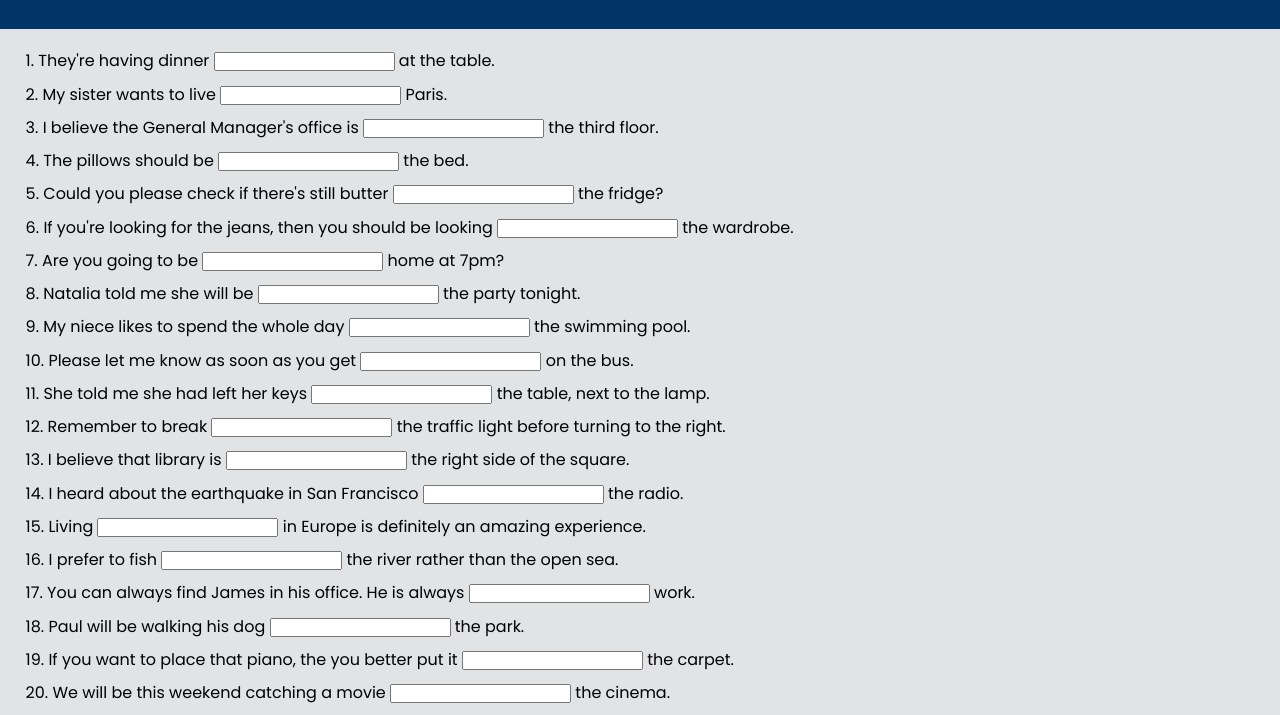
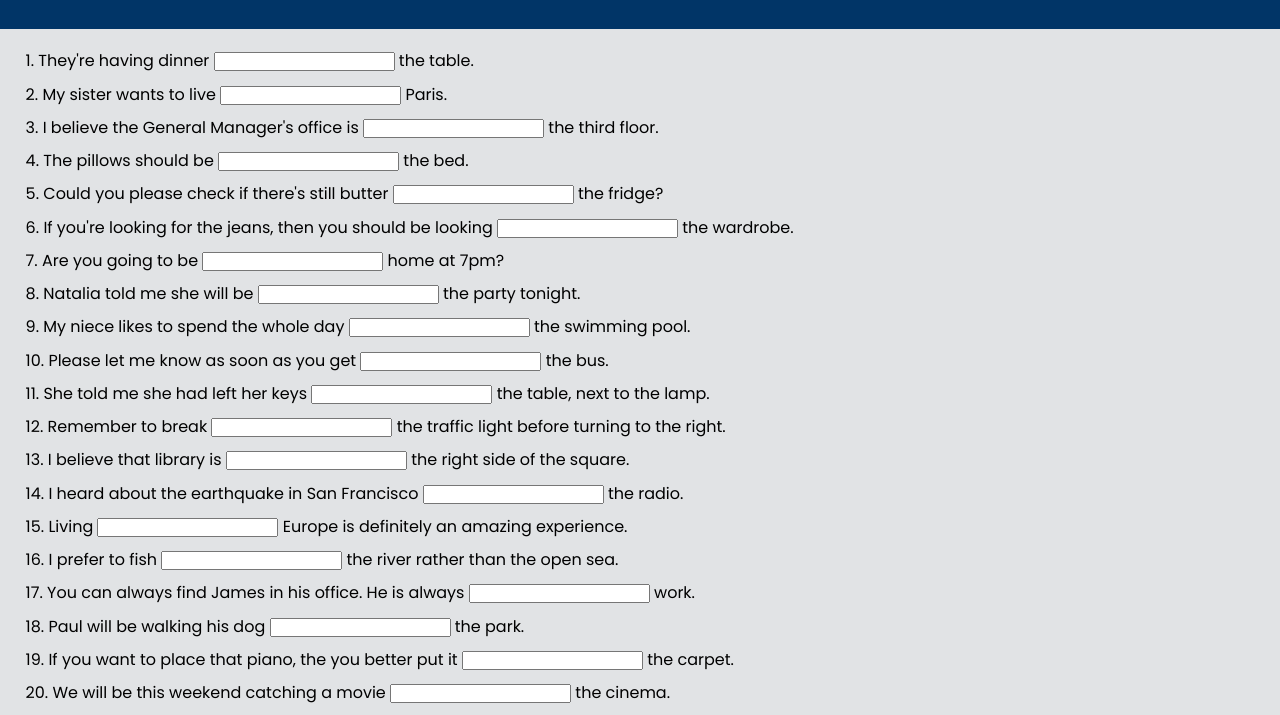
Before and after one commit to veeteefunk/prepositions_place, a plain HTML site: page index.html in a window 1280 px wide. Shown: the part 83-798 px from the top of the page. Drawn offline with Linux system fonts and the light colour scheme.

Commit message:
Add files via upload

```diff
--- a/index.html
+++ b/index.html
@@ -17,7 +17,7 @@
 
         <section>
             <!-- <h2>Prepositions of place</h2> -->
-            <p>1. They're having dinner <input type="text" id="fname" name="fname"> at the table.</p>
+            <p>1. They're having dinner <input type="text" id="fname" name="fname"> the table.</p>
             <p>2. My sister wants to live <input type="text" id="fname" name="fname"> Paris.</p>
             <p>3. I believe the General Manager's office is <input type="text" id="fname" name="fname"> the third floor.</p>
             <p>4. The pillows should be <input type="text" id="fname" name="fname"> the bed.</p>
@@ -26,12 +26,12 @@
             <p>7. Are you going to be <input type="text" id="fname" name="fname"> home at 7pm?</p>
             <p>8. Natalia told me she will be <input type="text" id="fname" name="fname"> the party tonight.</p>
             <p>9. My niece likes to spend the whole day <input type="text" id="fname" name="fname"> the swimming pool.</p>
-            <p>10. Please let me know as soon as you get <input type="text" id="fname" name="fname"> on the bus.</p>
+            <p>10. Please let me know as soon as you get <input type="text" id="fname" name="fname"> the bus.</p>
             <p>11. She told me she had left her keys <input type="text" id="fname" name="fname"> the table, next to the lamp.</p>
             <p>12. Remember to break <input type="text" id="fname" name="fname"> the traffic light before turning to the right.</p>
             <p>13. I believe that library is <input type="text" id="fname" name="fname"> the right side of the square.</p>
             <p>14. I heard about the earthquake in San Francisco <input type="text" id="fname" name="fname"> the radio.</p>
-            <p>15. Living <input type="text" id="fname" name="fname"> in Europe is definitely an amazing experience.</p>
+            <p>15. Living <input type="text" id="fname" name="fname"> Europe is definitely an amazing experience.</p>
             <p>16. I prefer to fish <input type="text" id="fname" name="fname"> the river rather than the open sea.</p>
             <p>17. You can always find James in his office. He is always <input type="text" id="fname" name="fname"> work.</p>
             <p>18. Paul will be walking his dog <input type="text" id="fname" name="fname"> the park.</p>
```
